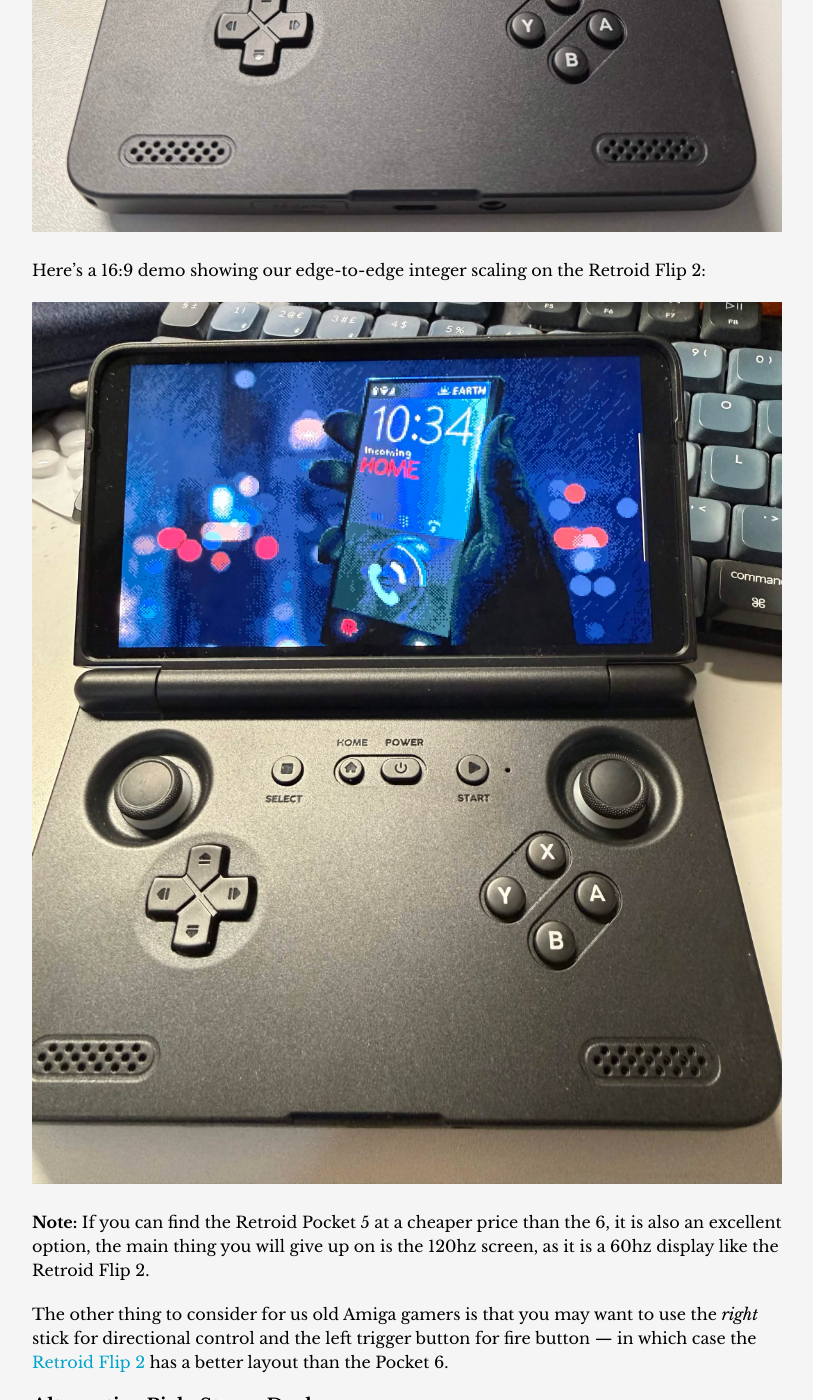
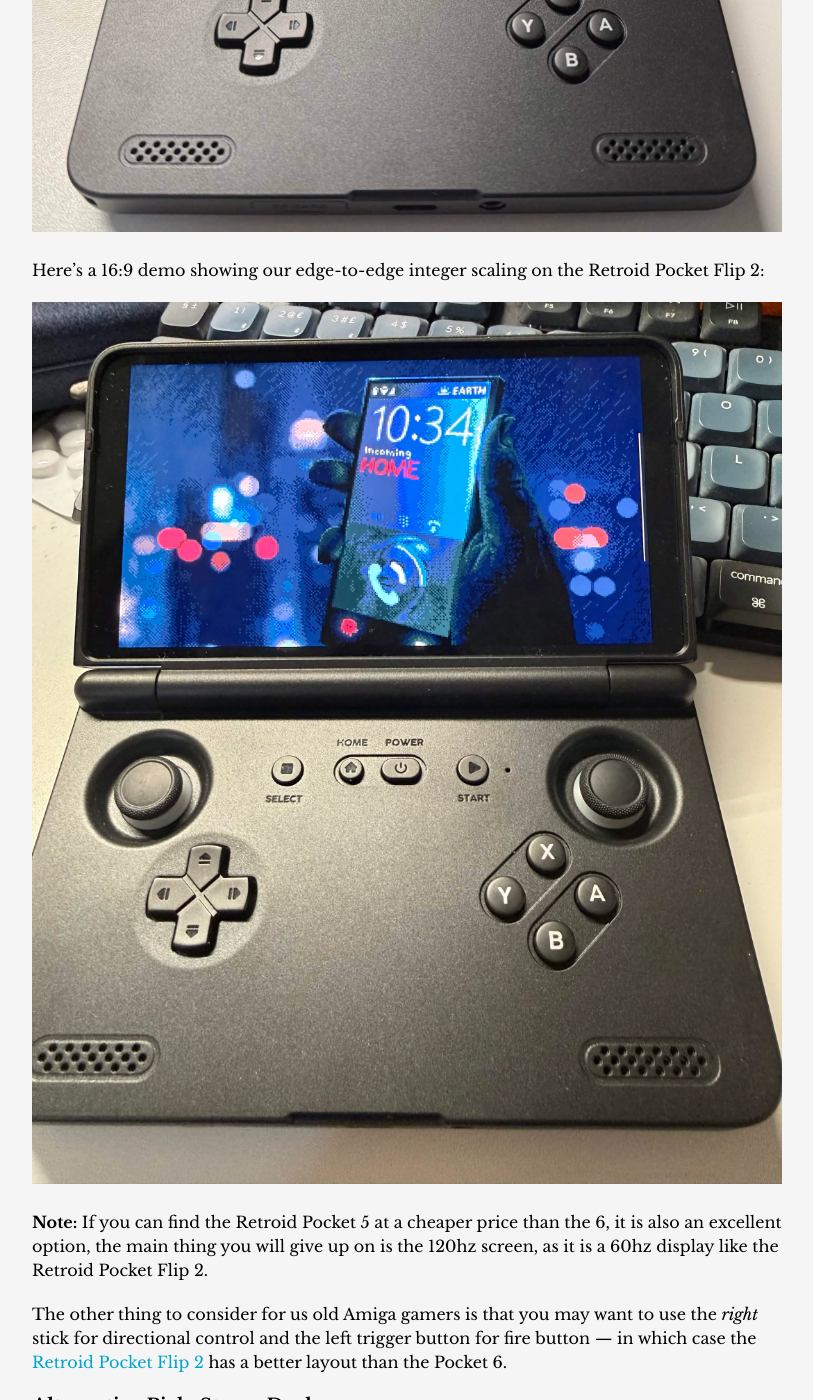
Before and after one commit to amigavision/amigavision.github.io, a Jekyll site: the page built from best.md, in a window 1280 px wide and 1400 px high, scrolled down 11329 px. Shown: the whole window, without its empty margins (233-1046 px from the left). Built offline with Jekyll 4.4.1, drawn with Linux system fonts in a browser that asks for light colours; some of the changed text lies outside the part shown.

```diff
--- a/best.md
+++ b/best.md
@@ -246,17 +246,17 @@
 
 Additionally, the Retroid 6 added a 120hz OLED screen over the 60hz OLED screens found on the Pocket 5 and Flip 2, allowing you to use [BFI](https://www.rtings.com/tv/tests/motion/black-frame-insertion) and related approaches to improve motion clarity and reduce input *&* output latency.
 
-Here's AmigaVision running Amiberry on the Retroid Flip 2, which has the same screen as the Retroid Pocket 6, although running at 60hz instead of 120hz:
+Here's AmigaVision running Amiberry on the Retroid Pocket Flip 2, which has the same screen as the Retroid Pocket 6, although running at 60hz instead of 120hz:
 
 ![Retroid Flip 2 showing the game GODS on AmigaVision, integer scaled to 16:9 (Photo: Simon Dick)](/images/retroid-gods.jpg)
 
-Here's a 16:9 demo showing our edge-to-edge integer scaling on the Retroid Flip 2:
+Here's a 16:9 demo showing our edge-to-edge integer scaling on the Retroid Pocket Flip 2:
 
 ![Retroid Flip 2 showing the demo Eon on AmigaVision, integer scaled to 16:9 (Photo: Simon Dick)](/images/retroid-eon.jpg)
 
-**Note:** If you can find the Retroid Pocket 5 at a cheaper price than the 6, it is also an excellent option, the main thing you will give up on is the 120hz screen, as it is a 60hz display like the Retroid Flip 2.
+**Note:** If you can find the Retroid Pocket 5 at a cheaper price than the 6, it is also an excellent option, the main thing you will give up on is the 120hz screen, as it is a 60hz display like the Retroid Pocket Flip 2.
 
-The other thing to consider for us old Amiga gamers is that you may want to use the *right* stick for directional control and the left trigger button for fire button — in which case the [Retroid Flip 2](https://www.goretroid.com/collections/retro-game-system/products/retroid-pocket-flip-2) has a better layout than the Pocket 6.
+The other thing to consider for us old Amiga gamers is that you may want to use the *right* stick for directional control and the left trigger button for fire button — in which case the [Retroid Pocket Flip 2](https://www.goretroid.com/collections/retro-game-system/products/retroid-pocket-flip-2) has a better layout than the Pocket 6.
 
 ### Alternative Pick: Steam Deck
 
```
Also changed, not shown: overscale.md (+4 -1 lines).
